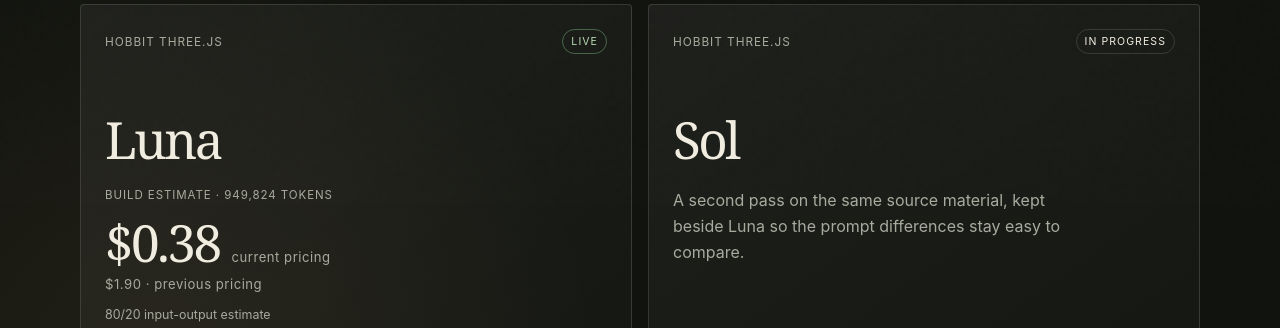
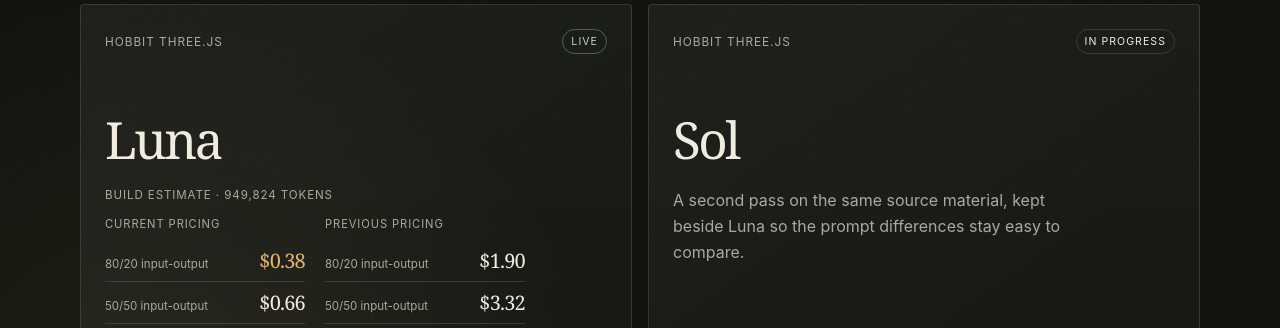
Before and after one commit to sendhil/shared, a plain HTML site: page site/index.html in a window 1280 px wide. Shown: the part 597-925 px from the top of the page. Drawn offline with Linux system fonts and the light colour scheme.

Commit message:
More tweaks

```diff
--- a/site/catalog.json
+++ b/site/catalog.json
@@ -11,11 +11,24 @@
       "note": "First prompt",
       "estimate": {
         "tokens": "949,824 tokens",
-        "current": "$0.38",
-        "currentLabel": "current pricing",
-        "previous": "$1.90",
-        "previousLabel": "previous pricing",
-        "assumption": "80/20 input-output estimate"
+        "assumption": "Rounded estimates using the same token count",
+        "scenarios": [
+          {
+            "label": "80/20 input-output",
+            "current": "$0.38",
+            "previous": "$1.90"
+          },
+          {
+            "label": "50/50 input-output",
+            "current": "$0.66",
+            "previous": "$3.32"
+          },
+          {
+            "label": "100% output",
+            "current": "$1.14",
+            "previous": "$5.70"
+          }
+        ]
       }
     },
     {
--- a/site/index.html
+++ b/site/index.html
@@ -38,8 +38,16 @@
           ? `
             <div class="cost-estimate" aria-label="Estimated API cost">
               <p class="estimate-kicker">Build estimate · ${project.estimate.tokens}</p>
-              <div class="estimate-lead"><strong>${project.estimate.current}</strong><span>${project.estimate.currentLabel}</span></div>
-              <div class="estimate-previous">${project.estimate.previous} · ${project.estimate.previousLabel}</div>
+              <div class="estimate-columns">
+                <div class="estimate-column estimate-current">
+                  <p class="estimate-heading">Current pricing</p>
+                  ${project.estimate.scenarios.map((scenario) => `<div class="estimate-row"><span>${scenario.label}</span><strong>${scenario.current}</strong></div>`).join('')}
+                </div>
+                <div class="estimate-column estimate-previous">
+                  <p class="estimate-heading">Previous pricing</p>
+                  ${project.estimate.scenarios.map((scenario) => `<div class="estimate-row"><span>${scenario.label}</span><strong>${scenario.previous}</strong></div>`).join('')}
+                </div>
+              </div>
               <p class="estimate-note">${project.estimate.assumption}</p>
             </div>
           `
--- a/site/styles.css
+++ b/site/styles.css
@@ -85,13 +85,15 @@ h2 { font-size: clamp(2rem, 4vw, 3.5rem); letter-spacing: -0.04em; }
 
 .estimate-kicker { margin: 0 0 14px !important; color: var(--muted); font-size: 0.72rem; letter-spacing: 0.08em; line-height: 1.3 !important; text-transform: uppercase; }
 
-.estimate-lead { display: flex; align-items: baseline; gap: 12px; }
+.estimate-columns { display: grid; grid-template-columns: repeat(2, minmax(0, 1fr)); gap: 20px; }
 
-.estimate-lead strong { color: var(--ink); font-family: Georgia, "Times New Roman", serif; font-size: clamp(2.2rem, 4vw, 3.2rem); font-weight: 400; letter-spacing: -0.05em; line-height: 1; }
+.estimate-heading { margin: 0 0 8px !important; color: var(--muted); font-size: 0.7rem; letter-spacing: 0.08em; line-height: 1.3 !important; text-transform: uppercase; }
 
-.estimate-lead span, .estimate-previous { color: var(--muted); font-size: 0.82rem; letter-spacing: 0.04em; }
+.estimate-row { display: flex; align-items: baseline; justify-content: space-between; gap: 10px; padding: 7px 0; border-bottom: 1px solid var(--line); color: var(--muted); font-size: 0.72rem; line-height: 1.35; }
 
-.estimate-previous { margin-top: 8px; }
+.estimate-row strong { color: var(--ink); font-family: Georgia, "Times New Roman", serif; font-size: 1.25rem; font-weight: 400; letter-spacing: -0.04em; white-space: nowrap; }
+
+.estimate-current .estimate-row:first-of-type strong { color: var(--accent); }
 
 .estimate-note { margin: 14px 0 0 !important; color: var(--muted); font-size: 0.78rem; line-height: 1.4 !important; }
 
@@ -112,3 +114,7 @@ h2 { font-size: clamp(2rem, 4vw, 3.5rem); letter-spacing: -0.04em; }
   .section-heading, .footer { align-items: flex-start; flex-direction: column; }
   .project-card h3 { margin-top: 42px; }
 }
+
+@media (max-width: 460px) {
+  .estimate-columns { grid-template-columns: 1fr; gap: 14px; }
+}
```
